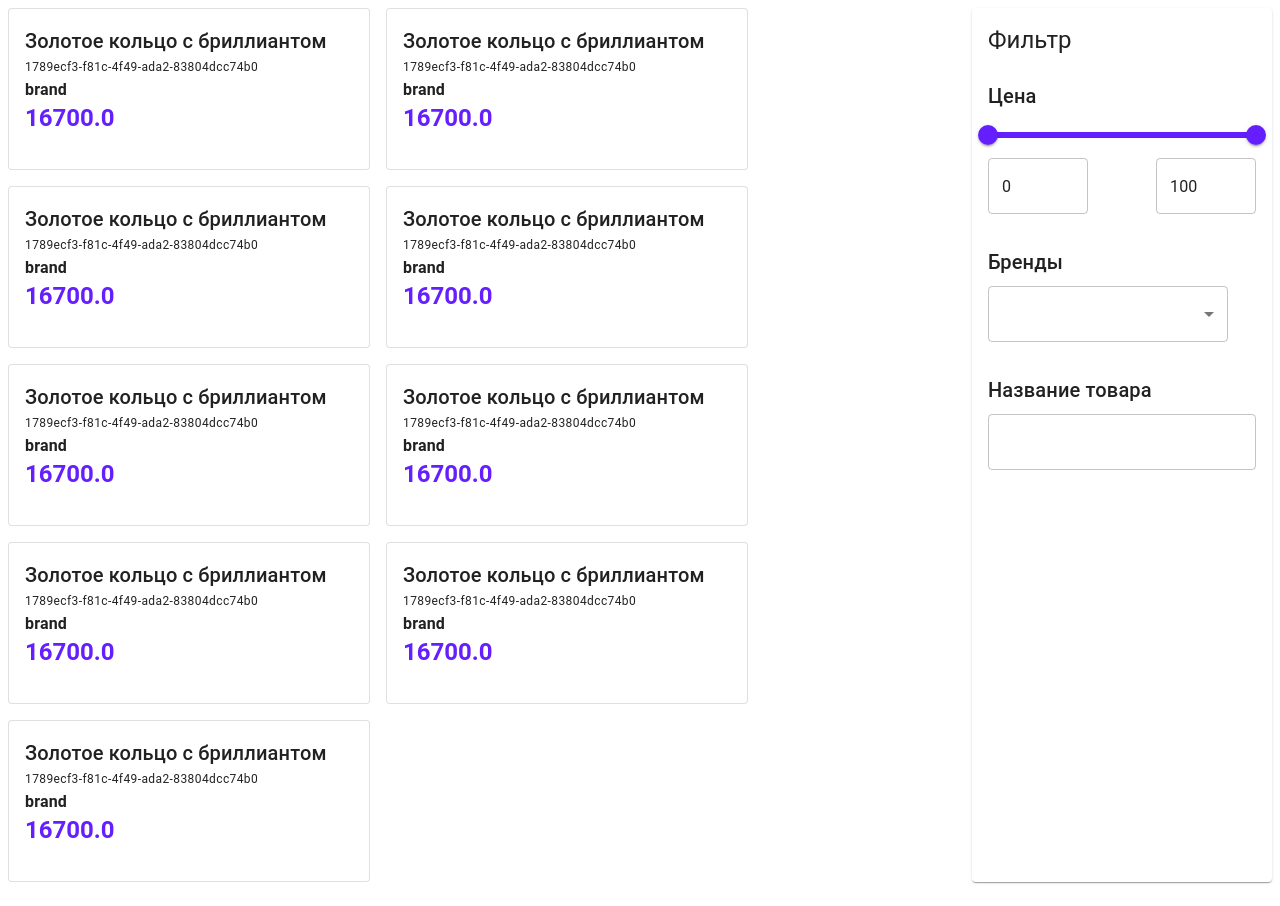
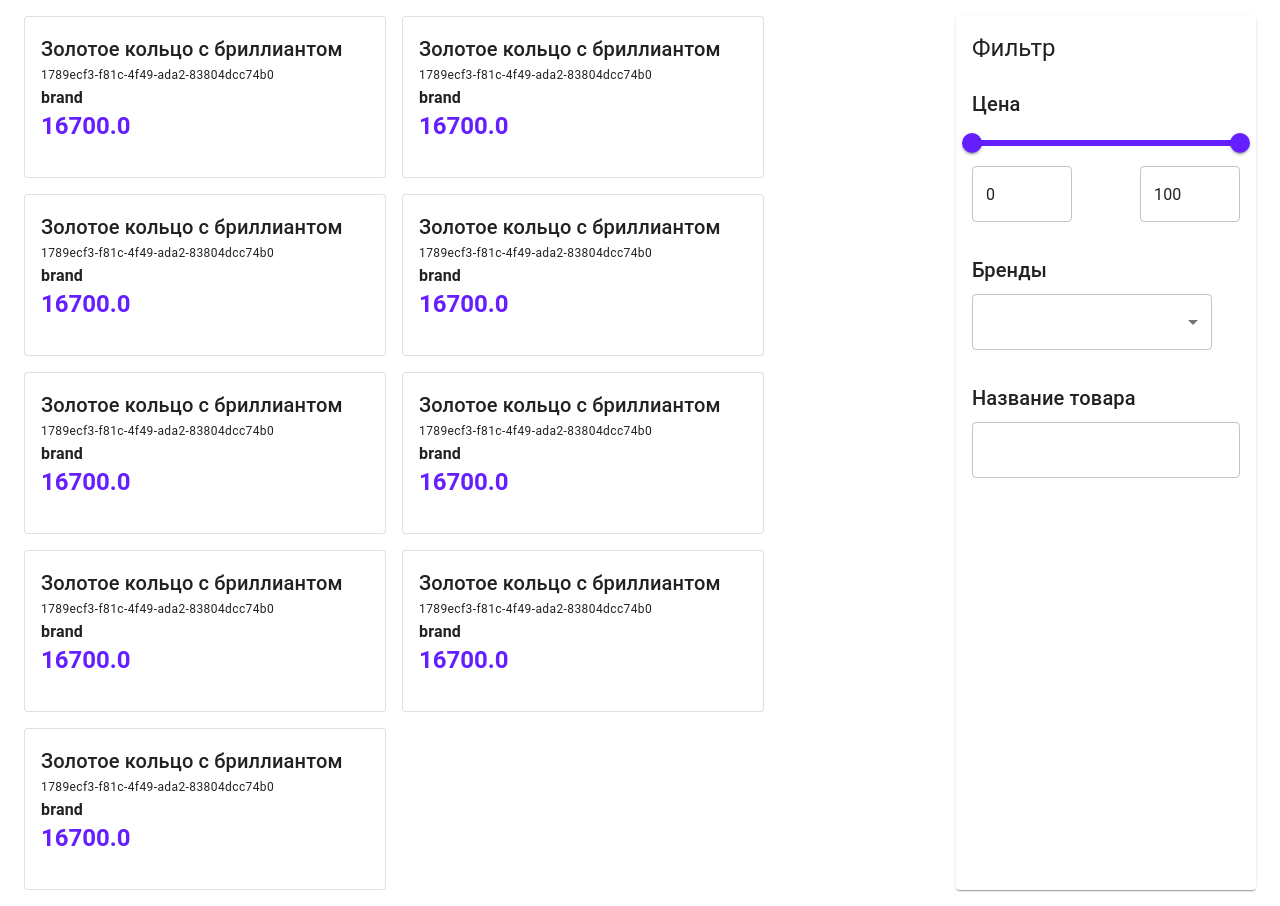
Before and after one commit to miraiy-outh/pagination-items, a React (Vite) app: page / in a window 1280 px wide. Built offline with nearby package versions, Linux system fonts and the light colour scheme.

Commit message:
add margin

```diff
--- a/src/components/product-list/product-list.tsx
+++ b/src/components/product-list/product-list.tsx
@@ -9,6 +9,7 @@ export function ProductList() {
             flexDirection='row'
             justifyContent='space-between'
             gap={2}
+            sx={{ margin: '16px' }}
             className='product-list'
         >
             <Products></Products>
```
